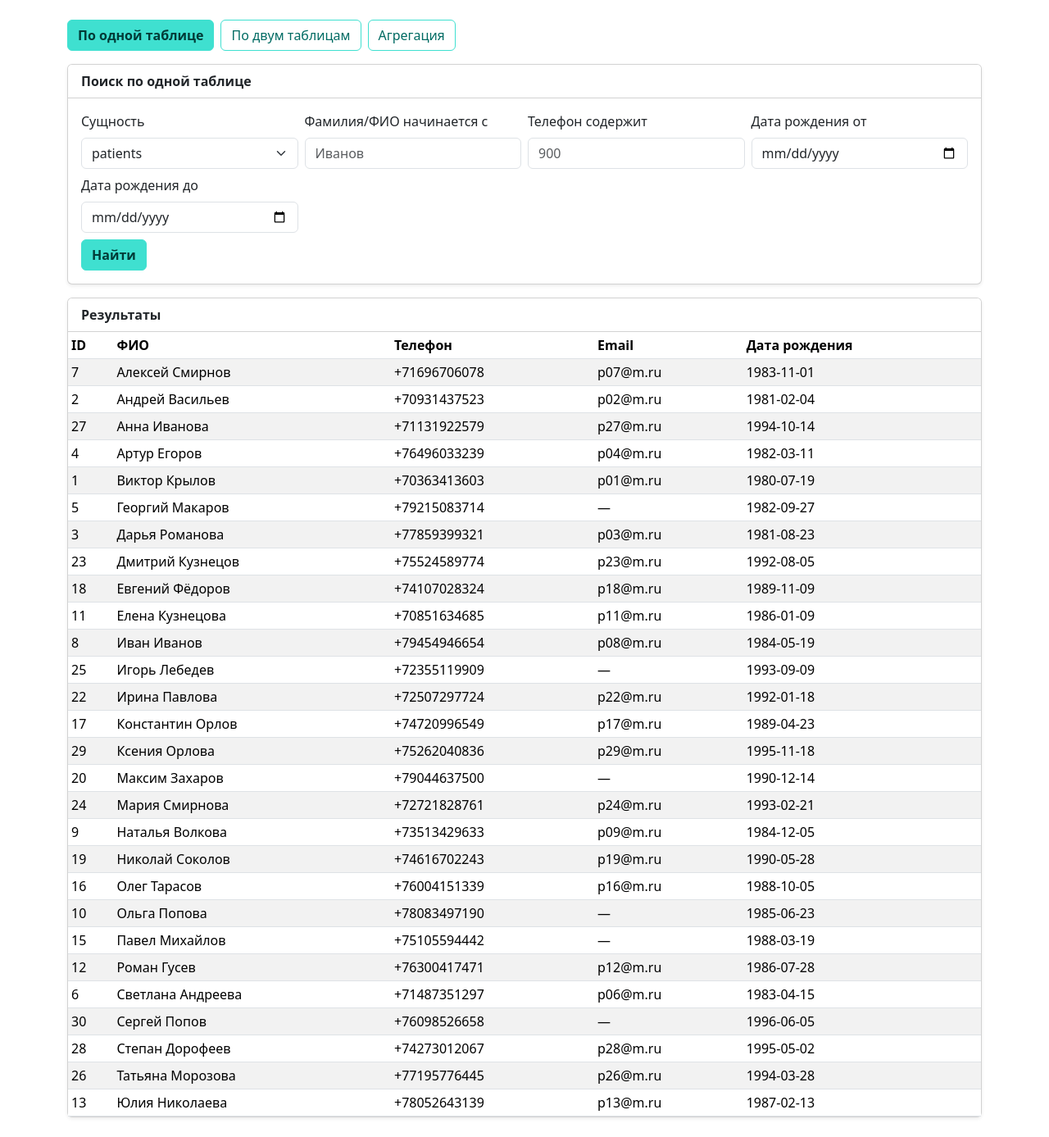
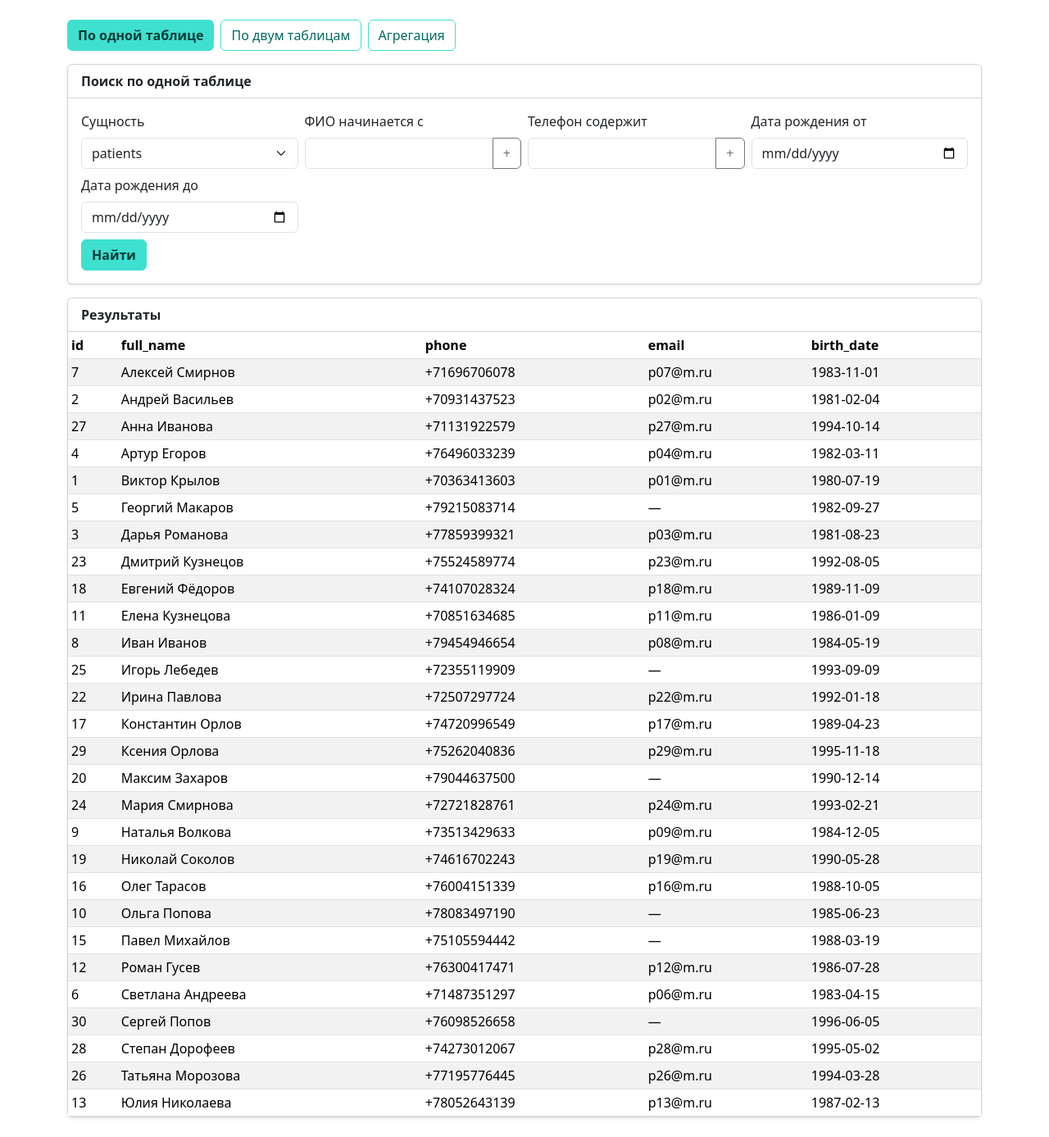
Before and after one commit to CyanideInDustForm/pasha_web, a Flask app: page /search in a window 1280 px wide. Shown: the part 57-1444 px from the top of the page at 82% size. Run offline with Flask 3, Linux system fonts and the light colour scheme; data comes from the database, SQL or seed files in the repository.

Commit message:
Fixes for Vyaz №67

```diff
--- a/app.py
+++ b/app.py
@@ -402,6 +402,87 @@ def create_app() -> Flask:
         except ValueError:
             return jsonify({"ok": False, "error": "bad patient_id"}), 400
 
+    @app.get("/api/search")
+    def api_search():
+
+        entity = request.args.get("entity", "patients")
+
+        results = []
+
+        if entity == "patients":
+
+            name = request.args.get("full_name_prefix", "")
+
+            results = query_all("""
+            SELECT id, full_name, phone, email, birth_date
+            FROM patients
+            WHERE full_name LIKE ?
+            ORDER BY full_name
+            LIMIT 50
+            """, (name + "%",))
+
+        elif entity == "doctors":
+
+            name = request.args.get("full_name_prefix", "")
+            specialty = request.args.get("specialty", "")
+
+            sql = """
+            SELECT id, full_name, specialty, cabinet, phone
+            FROM doctors
+            WHERE 1=1
+            """
+
+            params = []
+
+            if name:
+                sql += " AND full_name LIKE ?"
+                params.append(name + "%")
+
+            if specialty:
+                sql += " AND specialty=?"
+                params.append(specialty)
+
+            sql += " ORDER BY full_name LIMIT 50"
+
+            results = query_all(sql, tuple(params))
+
+
+        elif entity == "appointments":
+
+            status = request.args.get("status_id", "")
+
+            sql = """
+            SELECT
+            a.id,
+            p.full_name as patient_name,
+            d.full_name as doctor_name,
+            s.name as status_name,
+            pt.name as payment_type_name,
+            a.visit_datetime,
+            a.reason
+            FROM appointments a
+            JOIN patients p ON p.id=a.patient_id
+            JOIN doctors d ON d.id=a.doctor_id
+            JOIN statuses s ON s.id=a.status_id
+            JOIN payment_types pt ON pt.id=a.payment_type_id
+            WHERE 1=1
+            """
+
+            params = []
+
+            if status:
+                sql += " AND a.status_id=?"
+                params.append(status)
+
+            sql += " ORDER BY a.visit_datetime DESC LIMIT 50"
+
+            results = query_all(sql, tuple(params))
+
+        return jsonify({
+            "entity": entity,
+            "rows": [dict(r) for r in results]
+        })
+
     # ---------- Администрирование ----------
     @app.get("/admin")
     def admin():
@@ -510,6 +591,23 @@ def create_app() -> Flask:
 
         return redirect(url_for("admin", table=table))
 
+    @app.post("/admin/<table>/update/<int:id>")
+    def admin_update(table, id):
+
+        if table not in ALLOWED_ADMIN_TABLES:
+            return jsonify({"ok": False})
+
+        field = request.form["field"]
+        value = request.form["value"]
+
+        try:
+            execute(f"UPDATE {table} SET {field}=? WHERE id=?",
+                    (value, id))
+            return jsonify({"ok": True})
+
+        except Exception as e:
+            return jsonify({"ok": False, "error": str(e)})
+
     return app
 
 app = create_app()
--- a/static/app.js
+++ b/static/app.js
@@ -82,3 +82,60 @@ document.addEventListener("DOMContentLoaded", () => {
     });
   }
 });
+
+document.addEventListener("DOMContentLoaded", () => {
+  // --- динамический поиск для mode='one' ---
+  const formOne = document.querySelector("form[action='{{ url_for('search') }}'][input[name='mode'][value='one']]");
+  const resultsContainer = document.querySelector(".card.shadow-sm + .card.shadow-sm"); // таблица результатов
+
+  if (formOne && resultsContainer) {
+
+    async function updateResults() {
+      const formData = new FormData(formOne);
+      const entity = formData.get("entity") || "patients";
+
+      const params = new URLSearchParams();
+      for (const [k, v] of formData.entries()) {
+        if (v) params.append(k, v);
+      }
+
+      try {
+        const res = await fetch(`/api/search?${params.toString()}`);
+        const data = await res.json();
+        if (!data.rows) throw new Error("Нет данных");
+
+        // обновим таблицу
+        const tableHTML = generateTableHTML(data.rows);
+        resultsContainer.innerHTML = `
+          <div class="card-header bg-white fw-semibold">Результаты</div>
+          <div class="table-responsive">
+            ${tableHTML}
+          </div>
+        `;
+      } catch (err) {
+        resultsContainer.innerHTML = `<div class="card-body text-danger">Ошибка загрузки: ${err.message}</div>`;
+      }
+    }
+
+    function generateTableHTML(rows) {
+      if (!rows.length) return `<div class="card-body text-muted">Ничего не найдено</div>`;
+      const headers = Object.keys(rows[0]);
+      let html = "<table class='table table-sm table-striped mb-0 align-middle'><thead><tr>";
+      for (const h of headers) html += `<th>${h}</th>`;
+      html += "</tr></thead><tbody>";
+      for (const r of rows) {
+        html += "<tr>";
+        for (const val of Object.values(r)) html += `<td>${val ?? '—'}</td>`;
+        html += "</tr>";
+      }
+      html += "</tbody></table>";
+      return html;
+    }
+
+    // --- события для всех полей формы ---
+    formOne.querySelectorAll("input, select").forEach(el => {
+      el.addEventListener("change", updateResults);
+      el.addEventListener("input", updateResults);
+    });
+  }
+});
--- a/templates/search.html
+++ b/templates/search.html
@@ -1,4 +1,5 @@
 <!-- templates/search.html -->
+
 {% extends "base.html" %}
 {% block content %}
 
@@ -12,6 +13,7 @@
 </div>
 
 {% if mode == 'one' %}
+
 <div class="card shadow-sm mb-3">
   <div class="card-header bg-white fw-semibold">Поиск по одной таблице</div>
   <div class="card-body">
@@ -20,235 +22,208 @@
 
       <div class="col-md-3">
         <label class="form-label">Сущность</label>
+        <div class="input-group">
           <select class="form-select" name="entity" onchange="this.form.submit()">
-            <option value="patients" {{ 'selected' if meta.entity=='patients' else '' }}>patients</option>
-            <option value="doctors" {{ 'selected' if meta.entity=='doctors' else '' }}>doctors</option>
-            <option value="appointments" {{ 'selected' if meta.entity=='appointments' else '' }}>appointments</option>
+            <option value="patients" {% if request.args.get('entity')=='patients' %}selected{% endif %}>patients</option>
+            <option value="doctors" {% if request.args.get('entity')=='doctors' %}selected{% endif %}>doctors</option>
+            <option value="appointments" {% if request.args.get('entity')=='appointments' %}selected{% endif %}>appointments</option>
           </select>
+        </div>
       </div>
 
       {% if meta.entity == 'patients' %}
       <div class="col-md-3">
-            <label class="form-label">Фамилия/ФИО начинается с</label>
-            <input class="form-control" name="full_name_prefix" placeholder="Иванов">
+        <label class="form-label">ФИО начинается с</label>
+        <div class="input-group">
+          <input class="form-control" name="full_name_prefix"
+                 value="{{ request.args.get('full_name_prefix','') }}">
+          <a class="btn btn-outline-secondary" href="{{ url_for('admin', table='patients') }}">+</a>
+        </div>
       </div>
       <div class="col-md-3">
         <label class="form-label">Телефон содержит</label>
-            <input class="form-control" name="phone_contains" placeholder="900">
+        <div class="input-group">
+          <input class="form-control" name="phone_contains"
+                 value="{{ request.args.get('phone_contains','') }}">
+          <a class="btn btn-outline-secondary" href="{{ url_for('admin', table='patients') }}">+</a>
+        </div>
       </div>
       <div class="col-md-3">
         <label class="form-label">Дата рождения от</label>
-            <input class="form-control" type="date" name="birth_date_from" min="1920-01-01" max="{{ today }}">
+        <input class="form-control" type="date" name="birth_date_from"
+               value="{{ request.args.get('birth_date_from','') }}" min="1920-01-01" max="{{ today }}">
       </div>
       <div class="col-md-3">
         <label class="form-label">Дата рождения до</label>
-            <input class="form-control" type="date" name="birth_date_to" min="1920-01-01" max="{{ today }}">
+        <input class="form-control" type="date" name="birth_date_to"
+               value="{{ request.args.get('birth_date_to','') }}" min="1920-01-01" max="{{ today }}">
       </div>
 
       {% elif meta.entity == 'doctors' %}
       <div class="col-md-3">
         <label class="form-label">ФИО начинается с</label>
-            <input class="form-control" name="full_name_prefix" placeholder="Доктор">
+        <div class="input-group">
+          <input class="form-control" name="full_name_prefix"
+                 value="{{ request.args.get('full_name_prefix','') }}">
+          <a class="btn btn-outline-secondary" href="{{ url_for('admin', table='doctors') }}">+</a>
+        </div>
       </div>
       <div class="col-md-3">
         <label class="form-label">Специализация</label>
+        <div class="input-group">
           <select class="form-select" name="specialty">
             <option value="">(любая)</option>
             {% for s in specialties %}
-                <option value="{{ s.specialty }}">{{ s.specialty }}</option>
+            <option value="{{ s.specialty }}" {% if request.args.get('specialty') == s.specialty %}selected{% endif %}>
+              {{ s.specialty }}
+            </option>
             {% endfor %}
           </select>
+          <a class="btn btn-outline-secondary" href="{{ url_for('admin', table='doctors') }}">+</a>
+        </div>
       </div>
       <div class="col-md-3">
         <label class="form-label">Кабинет</label>
+        <div class="input-group">
           <select class="form-select" name="cabinet">
             <option value="">(любой)</option>
             {% for c in cabinets %}
-                <option value="{{ c.cabinet }}">{{ c.cabinet }}</option>
+            <option value="{{ c.cabinet }}" {% if request.args.get('cabinet') == c.cabinet %}selected{% endif %}>
+              {{ c.cabinet }}
+            </option>
             {% endfor %}
           </select>
+          <a class="btn btn-outline-secondary" href="{{ url_for('admin', table='doctors') }}">+</a>
+        </div>
       </div>
 
       {% elif meta.entity == 'appointments' %}
       <div class="col-md-3">
         <label class="form-label">Статус</label>
+        <div class="input-group">
           <select class="form-select" name="status_id">
             <option value="">(любой)</option>
             {% for s in statuses %}
-                <option value="{{ s.id }}">{{ s.name }}</option>
+            <option value="{{ s.id }}" {% if request.args.get('status_id') == s.id|string %}selected{% endif %}>
+              {{ s.name }}
+            </option>
             {% endfor %}
           </select>
+          <a class="btn btn-outline-secondary" href="{{ url_for('admin', table='statuses') }}">+</a>
+        </div>
       </div>
       <div class="col-md-3">
-            <label class="form-label">Оплата</label>
+        <label class="form-label">Тип оплаты</label>
+        <div class="input-group">
           <select class="form-select" name="payment_type_id">
             <option value="">(любая)</option>
             {% for pt in payment_types %}
-                <option value="{{ pt.id }}">{{ pt.name }}</option>
+            <option value="{{ pt.id }}" {% if request.args.get('payment_type_id') == pt.id|string %}selected{% endif %}>
+              {{ pt.name }}
+            </option>
             {% endfor %}
           </select>
+          <a class="btn btn-outline-secondary" href="{{ url_for('admin', table='payment_types') }}">+</a>
+        </div>
       </div>
       <div class="col-md-3">
         <label class="form-label">Приём от</label>
         <input class="form-control" type="datetime-local" name="visit_from"
-                   min="{{ min_visit_dt }}" max="{{ max_visit_dt }}">
+               value="{{ request.args.get('visit_from','') }}" min="{{ min_visit_dt }}" max="{{ max_visit_dt }}">
       </div>
       <div class="col-md-3">
         <label class="form-label">Приём до</label>
         <input class="form-control" type="datetime-local" name="visit_to"
-                   min="{{ min_visit_dt }}" max="{{ max_visit_dt }}">
+               value="{{ request.args.get('visit_to','') }}" min="{{ min_visit_dt }}" max="{{ max_visit_dt }}">
       </div>
+
       {% endif %}
 
       <div class="col-12">
-          <button class="btn btn-accent" type="submit">Найти</button>
+        <button class="btn btn-accent">Найти</button>
       </div>
     </form>
   </div>
 </div>
 
 {% elif mode == 'two' %}
+
 <div class="card shadow-sm mb-3">
-    <div class="card-header bg-white fw-semibold">Поиск по двум таблицам (каскад)</div>
+  <div class="card-header bg-white fw-semibold">Поиск по двум таблицам</div>
   <div class="card-body">
     <form method="get" action="{{ url_for('search') }}" class="row g-2">
       <input type="hidden" name="mode" value="two">
 
       <div class="col-md-6">
         <label class="form-label">Пациент</label>
+        <div class="input-group">
           <select class="form-select" name="patient_id" id="cascadePatient">
             <option value="">(выберите)</option>
             {% for p in patients %}
-              <option value="{{ p.id }}">{{ p.full_name }}</option>
+            <option value="{{ p.id }}" {% if request.args.get('patient_id') == p.id|string %}selected{% endif %}>
+              {{ p.full_name }}
+            </option>
             {% endfor %}
           </select>
+          <a class="btn btn-outline-secondary" href="{{ url_for('admin', table='patients') }}">+</a>
+        </div>
       </div>
 
       <div class="col-md-6">
-          <label class="form-label">Дата/время приёма</label>
+        <label class="form-label">Дата приёма</label>
+        <div class="input-group">
           <select class="form-select" name="visit_datetime" id="cascadeVisit">
             <option value="">(сначала выберите пациента)</option>
+            {% for dt in visits %}
+            <option value="{{ dt }}" {% if request.args.get('visit_datetime') == dt|string %}selected{% endif %}>
+              {{ dt }}
+            </option>
+            {% endfor %}
           </select>
+          <a class="btn btn-outline-secondary" href="{{ url_for('admin', table='appointments') }}">+</a>
+        </div>
       </div>
 
       <div class="col-12">
-          <button class="btn btn-accent" type="submit">Найти</button>
+        <button class="btn btn-accent">Найти</button>
       </div>
     </form>
-      <div class="form-text">Шаг 2 заполняется через API, шаг 3 — GET запросом поиска.</div>
   </div>
 </div>
 
 {% elif mode == 'agg' %}
+
 <div class="card shadow-sm mb-3">
   <div class="card-header bg-white fw-semibold">Агрегация: количество приёмов по врачу</div>
-    <div class="card-body small text-muted">
-      SQL-идея: GROUP BY doctor_id, COUNT(id).
 </div>
-  </div>
+
 {% endif %}
 
 <div class="card shadow-sm">
   <div class="card-header bg-white fw-semibold">Результаты</div>
-
   {% if results %}
   <div class="table-responsive">
     <table class="table table-sm table-striped mb-0 align-middle">
       <thead>
         <tr>
-            {% if mode == 'agg' %}
-              <th>doctor_name</th>
-              <th>specialty</th>
-              <th class="text-end">COUNT</th>
-
-            {% elif mode == 'one' and meta.entity == 'patients' %}
-              <th>ID</th>
-              <th>ФИО</th>
-              <th>Телефон</th>
-              <th>Email</th>
-              <th>Дата рождения</th>
-
-            {% elif mode == 'one' and meta.entity == 'doctors' %}
-              <th>ID</th>
-              <th>ФИО</th>
-              <th>Специализация</th>
-              <th>Кабинет</th>
-              <th>Телефон</th>
-
-            {% elif mode == 'one' and meta.entity == 'appointments' %}
-              <th>ID</th>
-              <th>Пациент</th>
-              <th>Врач</th>
-              <th>Статус</th>
-              <th>Оплата</th>
-              <th>Дата</th>
-              <th>Причина</th>
-
-            {% elif mode == 'two' %}
           {% for key in results[0].keys() %}
           <th>{{ key }}</th>
           {% endfor %}
-
-            {% else %}
-              {% for key in results[0].keys() %}
-                <th>{{ key }}</th>
-              {% endfor %}
-            {% endif %}
         </tr>
       </thead>
       <tbody>
         {% for r in results %}
-            {% if mode == 'agg' %}
-              <tr>
-                <td>{{ r.doctor_name }}</td>
-                <td>{{ r.specialty }}</td>
-                <td class="text-end">{{ r.appointments_count }}</td>
-              </tr>
-
-            {% elif mode == 'one' and meta.entity == 'patients' %}
-              <tr>
-                <td>{{ r.id }}</td>
-                <td>{{ r.full_name }}</td>
-                <td>{{ r.phone }}</td>
-                <td>{{ r.email or '—' }}</td>
-                <td>{{ r.birth_date }}</td>
-              </tr>
-
-            {% elif mode == 'one' and meta.entity == 'doctors' %}
-              <tr>
-                <td>{{ r.id }}</td>
-                <td>{{ r.full_name }}</td>
-                <td>{{ r.specialty }}</td>
-                <td>{{ r.cabinet }}</td>
-                <td>{{ r.phone }}</td>
-              </tr>
-
-            {% elif mode == 'one' and meta.entity == 'appointments' %}
-              <tr>
-                <td>{{ r.id }}</td>
-                <td>{{ r.patient_name }}</td>
-                <td>{{ r.doctor_name }}</td>
-                <td>{{ r.status_name }}</td>
-                <td>{{ r.payment_type_name }}</td>
-                <td>{{ r.visit_datetime }}</td>
-                <td>{{ r.reason }}</td>
-              </tr>
-
-            {% else %}
         <tr>
           {% for value in r.values() %}
           <td>{{ value if value is not none else '—' }}</td>
           {% endfor %}
         </tr>
-            {% endif %}
         {% endfor %}
       </tbody>
     </table>
   </div>
   {% else %}
-    <div class="card-body text-muted">
-      Ничего не найдено.
-    </div>
+  <div class="card-body text-muted">Ничего не найдено</div>
   {% endif %}
 </div>
 
```
Also changed, not shown: templates/admin.html (+19 -2 lines). Lines whose indentation alone changed are shown as unchanged.
